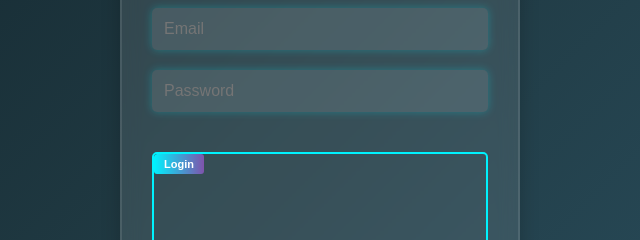
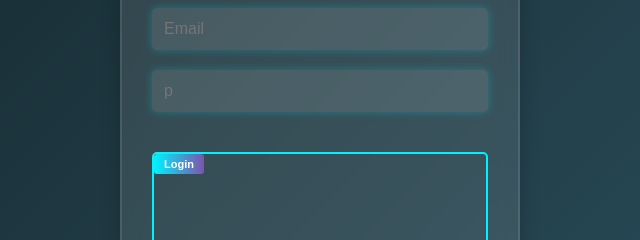
Before and after one commit to Alexinfotech/LogPrendimi, a plain HTML site: page index.html in a window 1280 px wide. Shown: the part 336-576 px from the top of the page, 320-960 px from the left. Drawn offline with Linux system fonts and the light colour scheme.

Commit message:
Update index.html

```diff
--- a/index.html
+++ b/index.html
@@ -15,7 +15,7 @@
               <h4>password</h4>
             <div class="form-container">
                 <input type="email" id="email" placeholder="Email" required>
-                <input type="password" id="password" placeholder="Password" required>
+                <input type="password" id="password" placeholder="p" required>
                 <div class="button-area">
                     <button id="loginBtn">Login</button>
                 </div>
```
